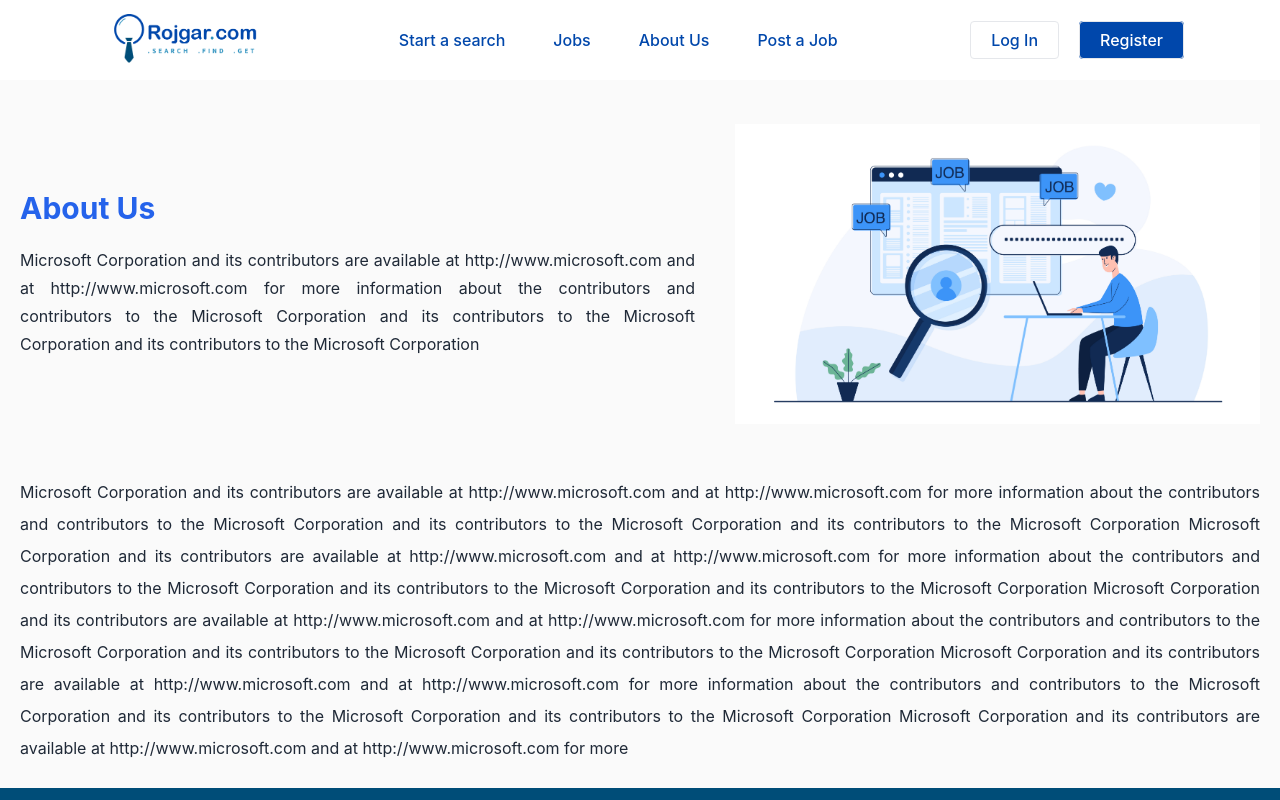
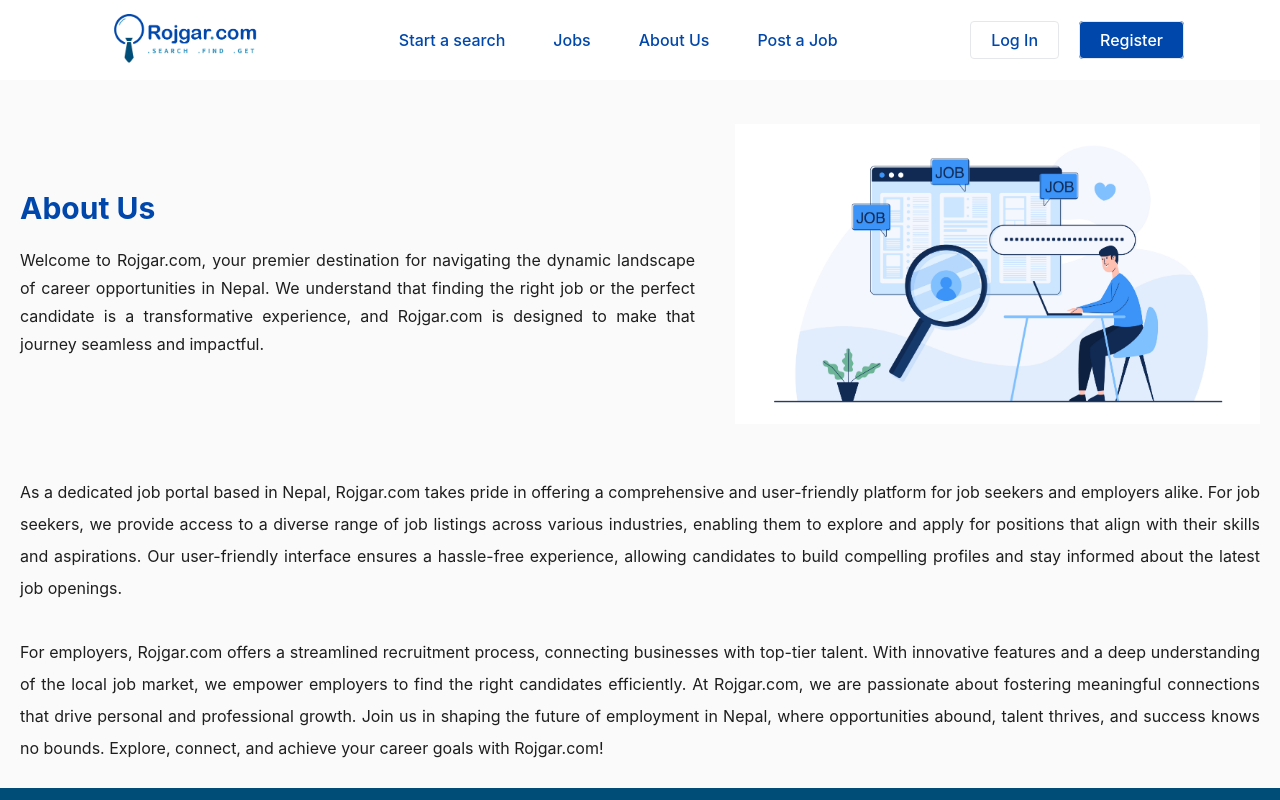
Before and after one commit to Abishekthapa09/Rojgar_frontend, a React (Vite) app: page /about-us in a window 1280 px wide. Shown: the top 800 px of the page. Built offline with nearby package versions, Linux system fonts and the light colour scheme.

Commit message:
About us Page

```diff
--- a/src/Pages/About.jsx
+++ b/src/Pages/About.jsx
@@ -6,40 +6,34 @@
     <div className='container mx-auto flex flex-col gap-8 2xl:gap-14 py-6 '>
       <div className='w-full flex flex-col-reverse md:flex-row gap-10 items-center p-5'>
         <div className='w-full md:2/3 2xl:w-2/4'>
-          <h1 className='text-3xl text-blue-600 font-bold mb-5'>About Us</h1>
-          <p className='text-justify leading-7'>
-            Microsoft Corporation and its contributors are available at
-            http://www.microsoft.com and at http://www.microsoft.com for more
-            information about the contributors and contributors to the Microsoft
-            Corporation and its contributors to the Microsoft Corporation and
-            its contributors to the Microsoft Corporation
+          <h1 className='text-3xl text-primary font-bold mb-5'>About Us</h1>
+          <p className='text-justify leading-7 text-Black'>
+            Welcome to Rojgar.com, your premier destination for navigating the dynamic landscape of career
+             opportunities in Nepal. We understand that finding the right job or the perfect candidate is a
+              transformative experience, and Rojgar.com is designed to make that journey seamless and impactful.
           </p>
         </div>
         <img src={JobImg} alt='About' className='w-auto h-[300px]' />
       </div>
 
-      <div className='leading-8 px-5 text-justify'>
+      <div className='leading-8 px-5 text-justify text-Black'>
         <p>
-          Microsoft Corporation and its contributors are available at
-          http://www.microsoft.com and at http://www.microsoft.com for more
-          information about the contributors and contributors to the Microsoft
-          Corporation and its contributors to the Microsoft Corporation and its
-          contributors to the Microsoft Corporation Microsoft Corporation and
-          its contributors are available at http://www.microsoft.com and at
-          http://www.microsoft.com for more information about the contributors
-          and contributors to the Microsoft Corporation and its contributors to
-          the Microsoft Corporation and its contributors to the Microsoft
-          Corporation Microsoft Corporation and its contributors are available
-          at http://www.microsoft.com and at http://www.microsoft.com for more
-          information about the contributors and contributors to the Microsoft
-          Corporation and its contributors to the Microsoft Corporation and its
-          contributors to the Microsoft Corporation Microsoft Corporation and
-          its contributors are available at http://www.microsoft.com and at
-          http://www.microsoft.com for more information about the contributors
-          and contributors to the Microsoft Corporation and its contributors to
-          the Microsoft Corporation and its contributors to the Microsoft
-          Corporation Microsoft Corporation and its contributors are available
-          at http://www.microsoft.com and at http://www.microsoft.com for more
+        As a dedicated job portal based in Nepal, Rojgar.com takes pride in offering a comprehensive and
+         user-friendly platform for job seekers and employers alike. For job seekers, we provide access to
+          a diverse range of job listings across various industries, enabling them to explore and apply for
+           positions that align with their skills and aspirations. Our user-friendly interface ensures a
+           hassle-free experience, allowing candidates to build compelling profiles and stay informed about
+           the latest job openings.
+        </p>
+      </div>
+      <div className='leading-8 px-5 text-justify text-Black'>
+        <p>
+        For employers, Rojgar.com offers a streamlined recruitment process, connecting businesses with
+        top-tier talent. With innovative features and a deep understanding of the local job market,
+        we empower employers to find the right candidates efficiently. At Rojgar.com, we are passionate
+        about fostering meaningful connections that drive personal and professional growth. Join us in
+        shaping the future of employment in Nepal, where opportunities abound, talent thrives, and success
+        knows no bounds. Explore, connect, and achieve your career goals with Rojgar.com!
         </p>
       </div>
     </div>
```
